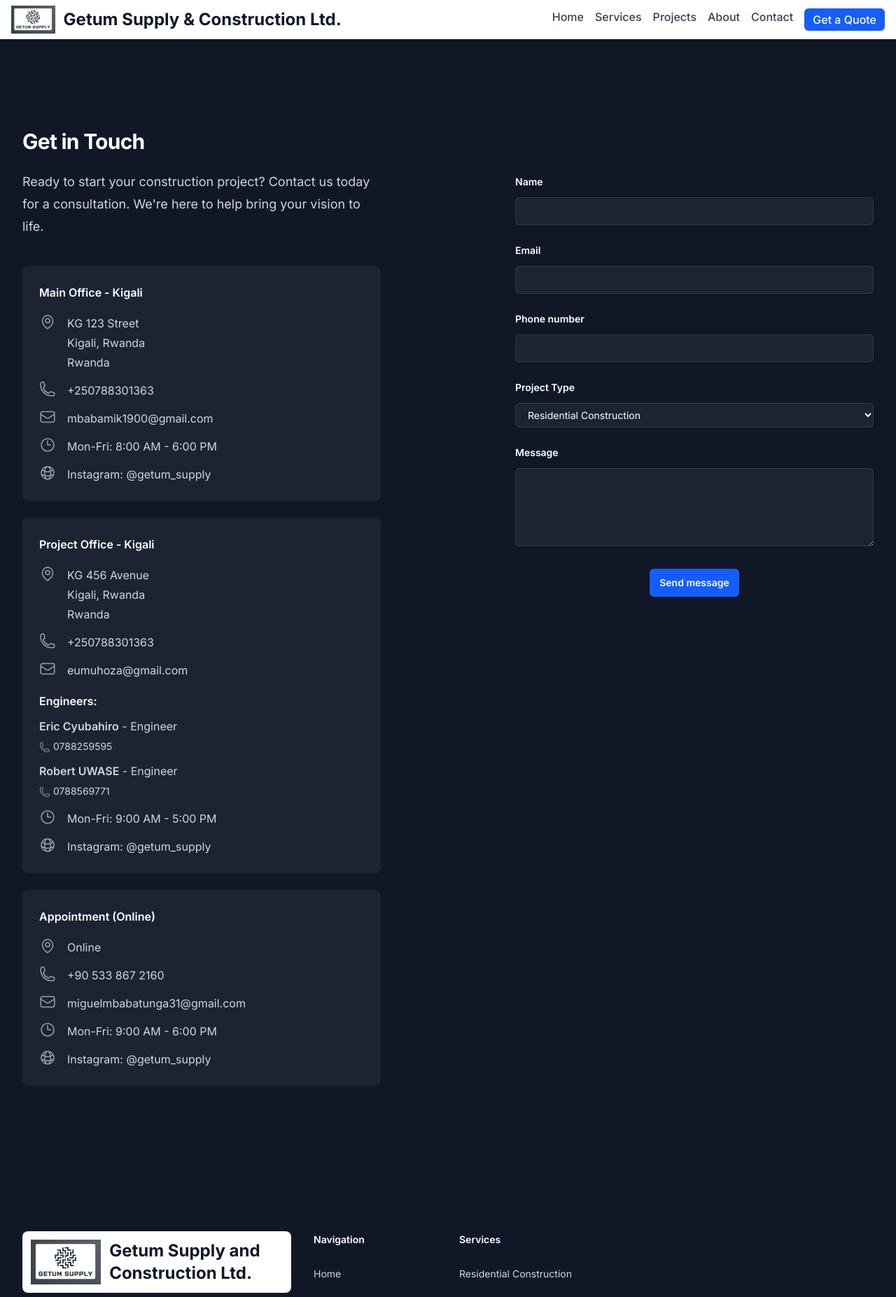
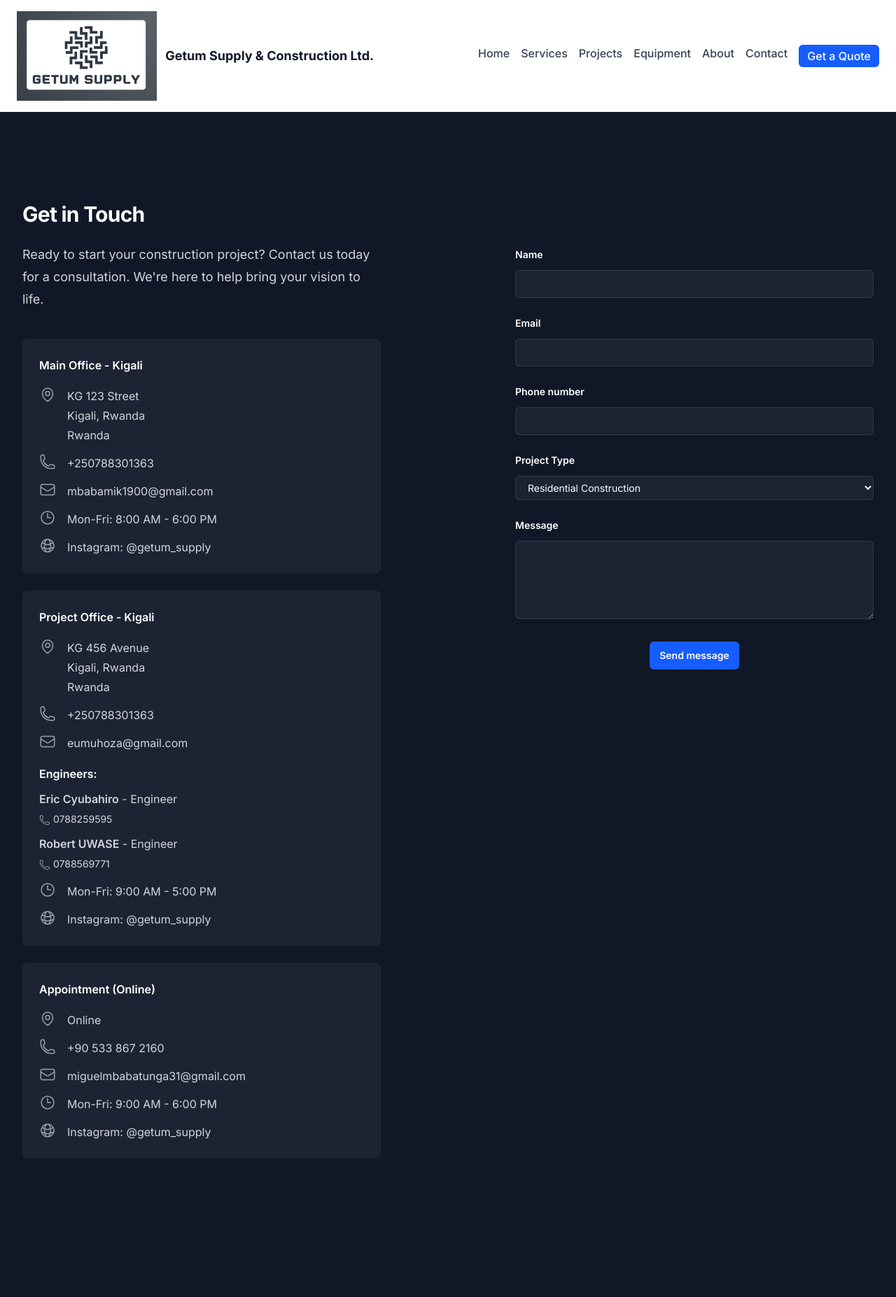
Before and after one commit to mig-Rwa/getum-supply-and-construction, a Next.js app: page /contact in a window 1280 px wide. Shown: the top 1854 px of the page at 70% size. Built offline with nearby package versions, Linux system fonts and the light colour scheme.

Commit message:
style: Make logo much larger and company name smaller in Navbar and Footer

```diff
--- a/src/components/Footer.tsx
+++ b/src/components/Footer.tsx
@@ -55,12 +55,11 @@ export default function Footer() {
               <Image
                 src="/images/logo-getum.png"
                 alt="Getum Supply and Construction Ltd. Logo"
-                width={200}
-                height={67}
-                className="h-16 w-auto"
-                priority
+                height={120}
+                width={120}
+                className="h-32 w-auto rounded"
               />
-              <span className="text-2xl font-bold text-gray-900">Getum Supply and Construction Ltd.</span>
+              <span className="text-base font-bold text-gray-900">Getum Supply and Construction Ltd.</span>
             </Link>
             <p className="text-sm leading-6 text-gray-300">
               Building excellence, one project at a time. Your trusted partner in construction and renovation.
--- a/src/components/Navbar.tsx
+++ b/src/components/Navbar.tsx
@@ -5,12 +5,12 @@ import Image from 'next/image';
 
 export default function Navbar() {
   return (
-    <header className="w-full px-4 py-2 bg-white shadow-md">
+    <header className="w-full px-6 py-4 bg-white shadow-md">
       <div className="flex flex-col md:flex-row md:items-center md:justify-between">
         {/* Logo + Company Name */}
         <div className="flex items-center space-x-3">
-          <Image src="/images/logo-getum.png" alt="Logo" width={40} height={40} className="h-10 w-auto" />
-          <h1 className="text-xl md:text-2xl font-bold text-gray-900">
+          <Image src="/images/logo-getum.png" alt="Logo" width={120} height={120} className="h-32 w-auto" />
+          <h1 className="text-base md:text-lg font-bold text-gray-900">
             Getum Supply & Construction Ltd.
           </h1>
         </div>
@@ -20,6 +20,7 @@ export default function Navbar() {
           <Link href="/">Home</Link>
           <Link href="/services">Services</Link>
           <Link href="/projects">Projects</Link>
+          <Link href="/equipment">Equipment</Link>
           <Link href="/about">About</Link>
           <Link href="/contact">Contact</Link>
           <Link href="/get-a-quote" className="bg-blue-600 text-white px-3 py-1 rounded-md">
```
